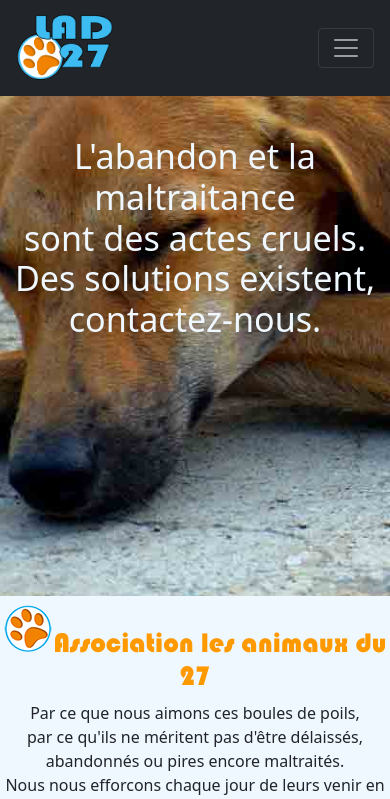
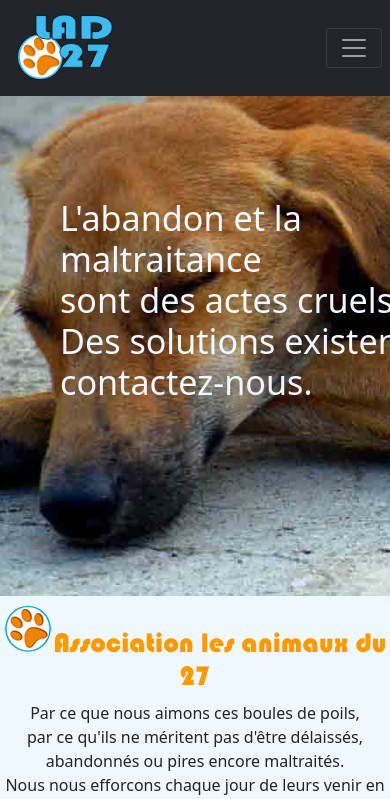
Before and after one commit to CodeByEnzo/AssoStudi, a PHP site: page / in a window 390 px wide. Shown: the top 799 px of the page. Run offline with PHP 8.4, Linux system fonts and the light colour scheme.

Commit message:
MAJ responsive sur index.html

```diff
--- a/CSS/style.css
+++ b/CSS/style.css
@@ -45,16 +45,17 @@
 .banner-area {
     background-image: url(../images/chiendort.jpg);
     background-size: cover;
-    height: 110%;
+    background-position: 15%;
+    height: 100%;
     width: 100%;
     position: fixed;
     z-index: -1;
+    top: -0.5%;
 }
 
 .banner-area::after {
     content: '';
     position: absolute;
-    top: -10%;
     display: block;
     width: 100%;
     height: 100%;
@@ -75,20 +76,35 @@
     padding-top: 250px;
     color: aliceblue;
 }
+@media screen and (min-width: 385px) {
 
+    .banner-area {
+        top: -100px;
+    }
+}
+/*-
 
+@media screen and (max-width: 300px) {
+    .content-area {
+        top: 350px;
+    }
+    .banner-area p {
+        top: -40%;
+    }
 
+}
 @media screen and (max-width: 599px) {
     .banner-area {
-        background-position: 17%;
-        top: -300px;
+        background-size: 1200px;
+        background-repeat: no-repeat;
+        object-fit: cover;
+        background-position: 15%;
+        bottom: 47px;
     }
     .banner-area p {
         text-align: center;
-        top: 20%;
+        top: 15%;
     }
-
-
 }
 
 @media screen and (min-width: 600px) {
@@ -104,7 +120,7 @@
         top: -300px;
     }
 
-}
+}*/
 
 /*----------- ALL PAGES----------- */
 h1,
--- a/index.html
+++ b/index.html
@@ -20,12 +20,12 @@
         <title>Les animaux du 27 - Accueil</title>
     </head>
 
-    <body class="bg-dark">
+    <body class="bg-danger">
         <div class="box-area">
             <header>
                 <nav class="navbar navbar-expand-sm navbar-dark bg-dark">
                     <a class="navbar-brand" href="./index.html"><img class="ms-3" src="./images/LAD27.png" height="70" alt="logo de l'association les animaux du 27"></a>
-                    <button class="navbar-toggler me-3" type="button" data-bs-toggle="collapse"
+                    <button class="navbar-toggler m-2" type="button" data-bs-toggle="collapse"
                         data-bs-target="#navbarNavDarkDropdown" aria-controls="navbarNavDarkDropdown" aria-expanded="false"
                         aria-label="Toggle navigation">
                         <span class="navbar-toggler-icon"></span>
@@ -42,11 +42,13 @@
             </header>
 
             <div class="banner-area">
-                <p class="display-4"><strong>L'abandon</strong> et la <strong>maltraitance</strong>
-                    <br>sont des actes cruels.
-                    <br>Des solutions existent,
-                    <br>contactez-nous.
-                </p>
+                <div class="container-fluid d-flex justify-content-center m-5">
+                    <p class="display-4"><strong>L'abandon</strong> et la <strong>maltraitance</strong>
+                        <br>sont des actes cruels.
+                        <br>Des solutions existent,
+                        <br>contactez-nous.
+                    </p>
+                </div>
             </div>
 
             <div class="content-area">
```
Also changed, not shown: images/chiendort.jpg.
